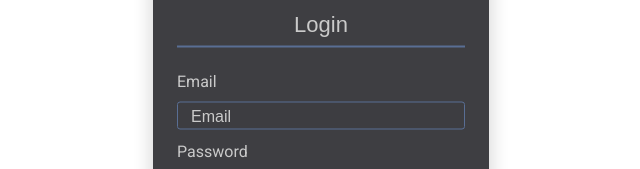
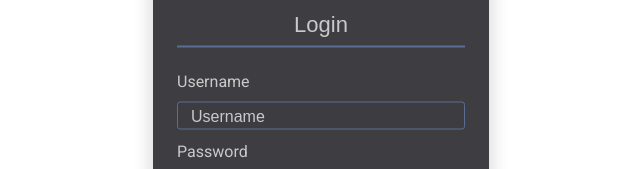
Before and after one commit to jcbang/Software-Engineering-Project-1, a React (Create React App) app in the folder client/: page /userinfo in a window 1280 px wide. Shown: the part 344-513 px from the top of the page, without its empty margins (319-959 px from the left). Built offline with nearby package versions, Linux system fonts and the light colour scheme.

Commit message:
Changed email to username

```diff
--- a/client/src/Components/LoginBox.js
+++ b/client/src/Components/LoginBox.js
@@ -4,7 +4,7 @@ import logo from '../images/logo.jpg';
 
 class LoginBox extends Component {
 	state = {
-		email: '',
+		username: '',
 		password: '',
 		errors: []
 	};
@@ -37,8 +37,8 @@ class LoginBox extends Component {
 	submitLogin = e => {
 		let loginSuccess = true;
 
-		if (this.state.email == '') {
-			this.showValidationErr('email', 'Please enter your email.');
+		if (this.state.username == '') {
+			this.showValidationErr('username', 'Please enter your username.');
 			loginSuccess = false;
 		}
 		if (this.state.password == '') {
@@ -48,7 +48,7 @@ class LoginBox extends Component {
 
 		if (loginSuccess) {
 			const userInfo = {
-				username: this.state.email,
+				username: this.state.username,
 				password: this.state.password
 			};
 
@@ -63,12 +63,12 @@ class LoginBox extends Component {
 	};
 
 	render() {
-		let emailErr = null,
+		let usernameErr = null,
 			passwordErr = null;
 
 		for (let err of this.state.errors) {
-			if (err.elm == 'email') {
-				emailErr = err.msg;
+			if (err.elm == 'username') {
+				usernameErr = err.msg;
 			}
 			if (err.elm == 'password') {
 				passwordErr = err.msg;
@@ -76,37 +76,37 @@ class LoginBox extends Component {
 		}
 
 		return (
-			<div className="inner-container">
-				<img src={logo} className="logo-img" alt="logo"></img>
+			<div className='inner-container'>
+				<img src={logo} className='logo-img' alt='logo'></img>
 
-				<div className="header">Login</div>
+				<div className='header'>Login</div>
 
-				<div className="box">
-					<div className="input-group">
-						<label htmlFor="username">Email</label>
+				<div className='box'>
+					<div className='input-group'>
+						<label htmlFor='username'>Username</label>
 						<input
-							type="text"
-							name="email"
-							className="login-input"
-							placeholder="Email"
+							type='text'
+							name='username'
+							className='login-input'
+							placeholder='Username'
 							onChange={this.onChange}
 						/>
-						<small className="danger-error">{emailErr ? emailErr : ''}</small>
+						<small className='danger-error'>{usernameErr ? usernameErr : ''}</small>
 					</div>
 
-					<div className="input-group">
-						<label htmlFor="password">Password</label>
+					<div className='input-group'>
+						<label htmlFor='password'>Password</label>
 						<input
-							type="password"
-							name="password"
-							className="login-input"
-							placeholder="Password"
+							type='password'
+							name='password'
+							className='login-input'
+							placeholder='Password'
 							onChange={this.onChange}
 						/>
-						<small className="danger-error">{passwordErr ? passwordErr : ''}</small>
+						<small className='danger-error'>{passwordErr ? passwordErr : ''}</small>
 					</div>
 
-					<button type="submit" className="login-btn" onClick={this.submitLogin}>
+					<button type='submit' className='login-btn' onClick={this.submitLogin}>
 						Login
 					</button>
 				</div>
--- a/client/src/Components/RegisterBox.js
+++ b/client/src/Components/RegisterBox.js
@@ -4,7 +4,7 @@ import logo from '../images/logo.jpg';
 
 class RegisterBox extends Component {
 	state = {
-		email: '',
+		username: '',
 		firstName: '',
 		lastName: '',
 		password: '',
@@ -50,10 +50,10 @@ class RegisterBox extends Component {
 
 	submitRegister = e => {
 		let registerSuccess = true;
-		const { email, firstName, lastName, password, confirmPassword } = this.state;
+		const { username, firstName, lastName, password, confirmPassword } = this.state;
 
-		if (email == '') {
-			this.showValidationErr('email', 'Please enter an email.');
+		if (username == '') {
+			this.showValidationErr('username', 'Please enter an username.');
 			registerSuccess = false;
 		}
 		if (firstName == '') {
@@ -78,7 +78,7 @@ class RegisterBox extends Component {
 
 		if (registerSuccess) {
 			const userInfo = {
-				username: this.state.email,
+				username: this.state.username,
 				firstName: this.state.firstName,
 				lastName: this.state.lastName,
 				password: this.state.password
@@ -97,15 +97,15 @@ class RegisterBox extends Component {
 	};
 
 	render() {
-		let emailErr = null,
+		let usernameErr = null,
 			firstNameError = null,
 			lastNameError = null,
 			passwordErr = null,
 			confirmPasswordErr = null;
 
 		for (let err of this.state.errors) {
-			if (err.elm == 'email') {
-				emailErr = err.msg;
+			if (err.elm == 'username') {
+				usernameErr = err.msg;
 			}
 			if (err.elm == 'firstName') {
 				firstNameError = err.msg;
@@ -166,15 +166,15 @@ class RegisterBox extends Component {
 
 				<div className='box'>
 					<div className='input-group'>
-						<label htmlFor='username'>Email</label>
+						<label htmlFor='username'>Username</label>
 						<input
 							type='text'
-							name='email'
+							name='username'
 							className='login-input'
-							placeholder='Email'
+							placeholder='Username'
 							onChange={this.onChange}
 						/>
-						<small className='danger-error'>{emailErr ? emailErr : ''}</small>
+						<small className='danger-error'>{usernameErr ? usernameErr : ''}</small>
 					</div>
 
 					<div className='input-group'>
```
